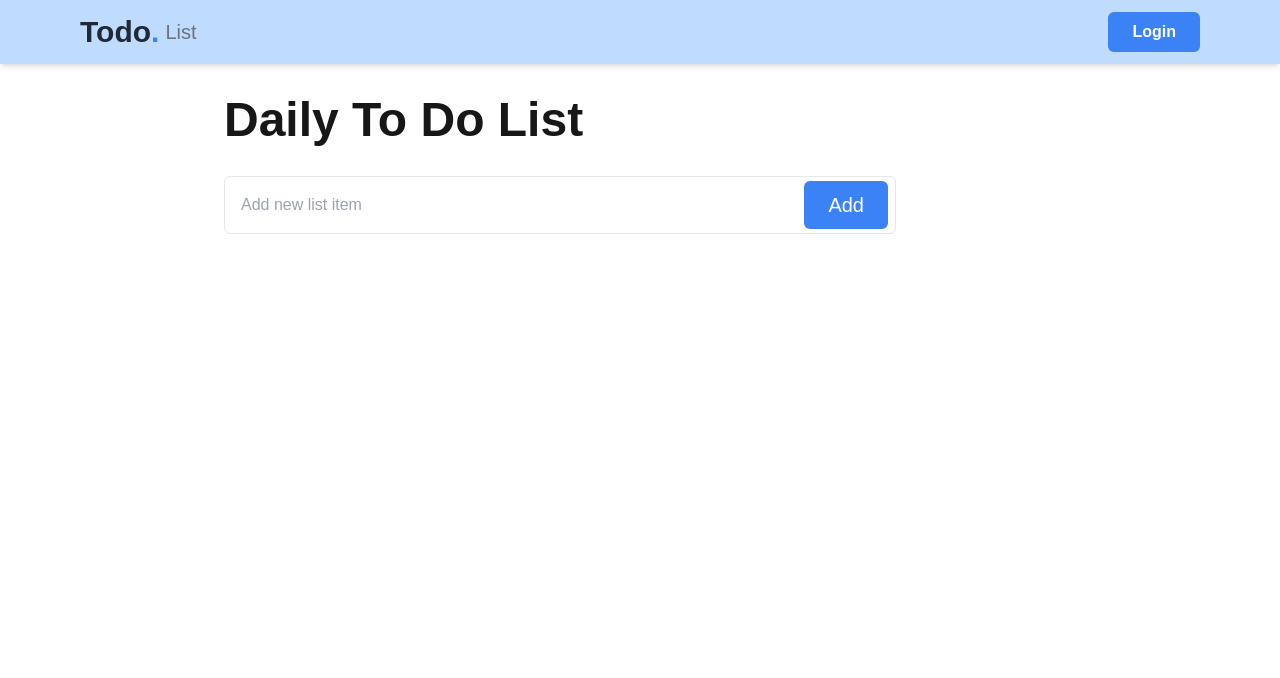
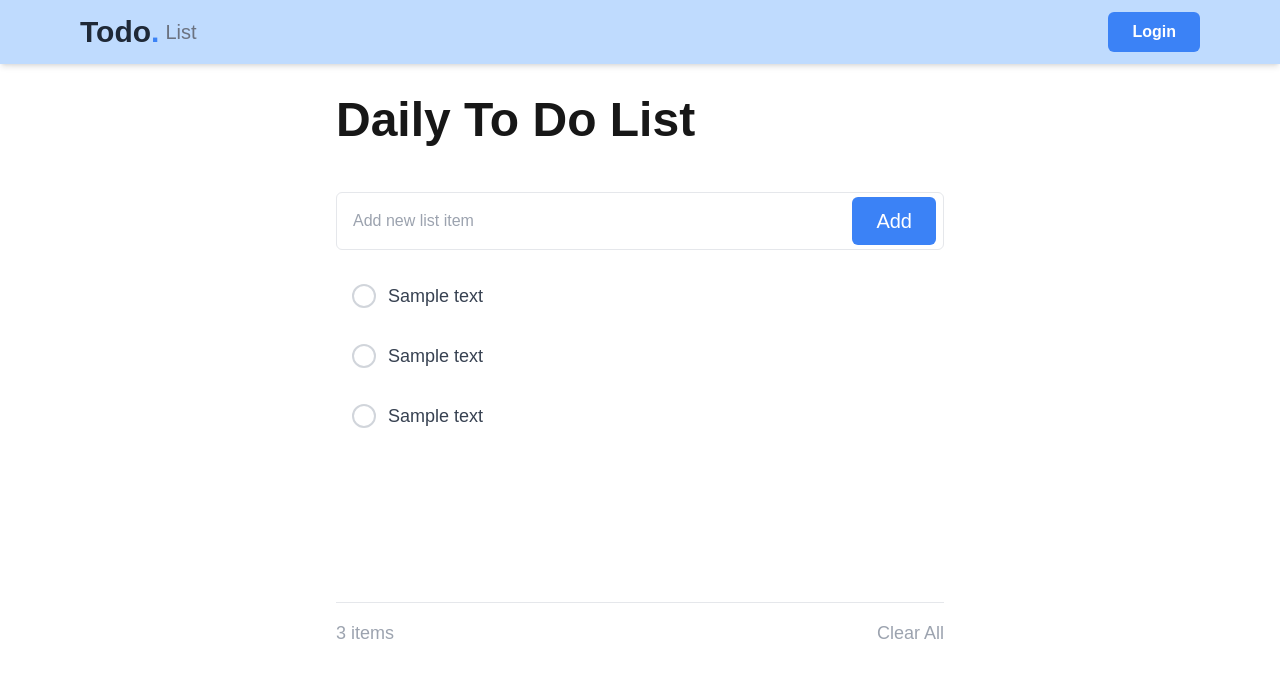
Before and after one commit to VijayendraNayak/Todo-list, a Next.js app: page / in a window 1280 px wide. Shown: the top 678 px of the page. Built offline with nearby package versions, Linux system fonts and the light colour scheme.

Commit message:
UI complete

```diff
--- a/src/app/page.tsx
+++ b/src/app/page.tsx
@@ -1,11 +1,12 @@
+import Checkbox from "@/components/Checkbox";
 export default function Home() {
   return (
     <main className="h-screen pt-16">
-      <div className="h-[calc(100vh-64px)] flex flex-col max-w-4xl mx-auto p-8">
+      <div className="h-full flex flex-col max-w-2xl mx-auto p-8 gap-4">
         <p className="text-5xl font-semibold mb-8">
           Daily To Do List
         </p>
-        <div className="relative max-w-2xl ">
+        <div className="relative max-w-2xl">
           <input
             type="text"
             placeholder="Add new list item"
@@ -17,6 +18,18 @@ export default function Home() {
             Add
           </button>
         </div>
+        <div className="h-80 overflow-y-scroll max-w-2xl">
+          <Checkbox />
+          <Checkbox />
+          <Checkbox />
+        </div>
+
+        {/* "3 items" and "Clear All" section */}
+        <div className="flex justify-between items-center pt-4 border-t max-w-2xl border-gray-200 text-gray-400 text-lg">
+          <span>3 items</span>
+          <button className="hover:text-gray-600 transition-colors duration-200">Clear All</button>
+        </div>
+
       </div>
     </main>
   );
--- /dev/null
+++ b/src/components/Checkbox.tsx
@@ -0,0 +1,35 @@
+"use client"
+import { Check } from 'lucide-react';
+import { useState } from 'react';
+
+interface CheckboxProps {
+  text: string;
+}
+
+export default function Checkbox({ text }: CheckboxProps) {
+  const [isChecked, setIsChecked] = useState(false);
+
+  return (
+    <div className="flex items-center gap-3 p-4 rounded-lg max-w-2xl group">
+      <button
+        onClick={() => setIsChecked(!isChecked)}
+        className={`w-6 h-6 rounded-full border-2 flex items-center justify-center transition-colors duration-200 ${
+          isChecked
+            ? 'bg-green-500 border-green-500'
+            : 'border-gray-300 hover:border-green-500'
+        }`}
+      >
+        {isChecked && <Check size={14} color="white" strokeWidth={3} />}
+      </button>
+      <span
+        className={`text-lg transition-all duration-200
+          ${isChecked
+            ? 'text-gray-400 line-through'
+            : 'text-gray-700 group-hover:text-blue-500'
+          }`}
+      >
+        {text="Sample text"}
+      </span>
+    </div>
+  );
+}
```
Also changed, not shown: package.json (+6 -5 lines), 1 other file (tests, documents, lock files or other folders).
